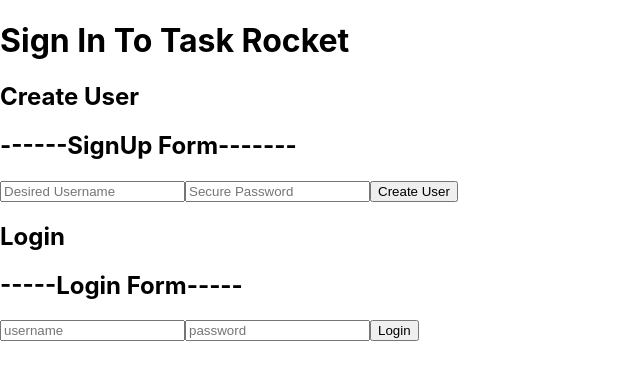
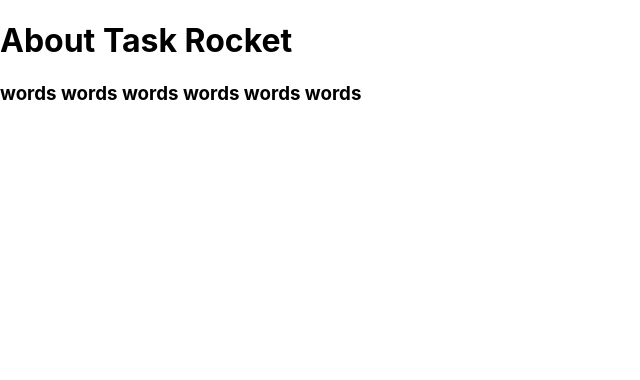
Before and after one commit to anikajb92/task-rocket-app, a React (Create React App) app: page /about in a window 1280 px wide. Shown: the top 380 px of the page, without its empty margins (0-640 px from the left). Built offline with nearby package versions, Linux system fonts and the light colour scheme.

Commit message:
React Router set up

```diff
--- a/src/App.js
+++ b/src/App.js
@@ -1,11 +1,11 @@
 import './App.css';
-import SignUpForm from './components/SignUpForm';
-import LoginForm from './components/LoginForm';
-import Welcome from './components/Welcome';
-
 import {useState, useEffect} from 'react';
 import {BrowserRouter, Router, Switch, Route, Link} from 'react-router-dom';
 
+import Credentials from './components/Credentials';
+import Home from './components/Home';
+import NavBar from './components/NavBar';
+import About from './components/About';
 
 function App() {
 
@@ -34,17 +34,31 @@ function App() {
   }, [])
 
   return (
-    <div className="App">
-      <h1> Sign In To Task Rocket</h1>
-      <h2> Create User </h2>
-      <SignUpForm />
-      <h2> Login </h2>
-      <LoginForm handleLogin={handleLogin}/>
-      {isLoggedIn
-        ? <Welcome />
-        : null
-      }
+    <BrowserRouter>
+      <div className="App">
+        <NavBar
+          isLoggedIn={isLoggedIn}
+          />
+        <Switch>
+          <Route
+            exact path="/home"
+            component={Home}
+            />
+          <Route
+            path="/about"
+            component={About}
+            />
+          <Route
+            path="/login"
+            render={() =>
+              <Credentials
+              isLoggedIn={isLoggedIn}
+              />
+            }
+            />
+        </Switch>
     </div>
+  </BrowserRouter>
   );
 }
 
--- /dev/null
+++ b/src/components/About.js
@@ -0,0 +1,10 @@
+import React from 'react'
+
+export default function About() {
+  return (
+    <div>
+      <h1>About Task Rocket</h1>
+      <h3>words words words words words words</h3>
+    </div>
+  )
+}
--- /dev/null
+++ b/src/components/Credentials.js
@@ -0,0 +1,15 @@
+import React from 'react';
+import SignUpForm from './SignUpForm';
+import LoginForm from './LoginForm';
+
+export default function Credentials(props) {
+  return (
+    <div>
+      <h1> Sign In To Task Rocket</h1>
+      <h2> Create User </h2>
+      <SignUpForm />
+      <h2> Login </h2>
+      <LoginForm handleLogin={props.handleLogin}/>
+    </div>
+  )
+}
--- /dev/null
+++ b/src/components/NavBar.js
@@ -0,0 +1,19 @@
+import React from 'react';
+import {BrowserRoute as Router, Switch, Route, Link} from 'react-router-dom';
+
+export default function NavBar(props) {
+  return (
+    <div>
+      {props.isLoggedIn? (
+      <>
+        <nav>
+          <Link classname="link" to="/login">Login/Signup</Link>
+          <Link classname="link" to="/home">Home</Link>
+          <Link classname="link" to="/about">About</Link>
+        </nav>
+      </>) : (null)
+      }
+
+    </div>
+  )
+}
```
Also changed, not shown: src/components/Home.js (renamed from src/components/Welcome.js).
